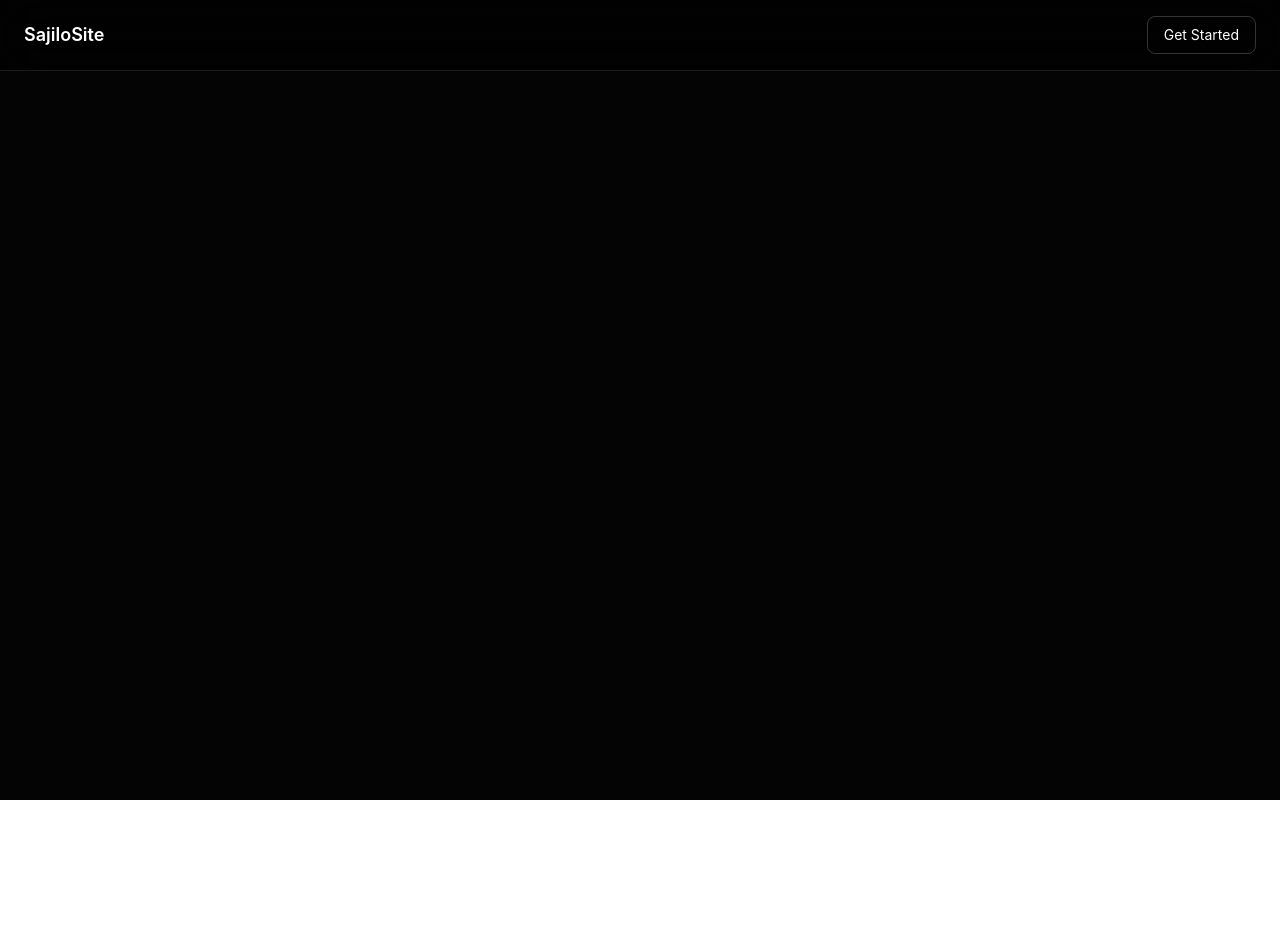
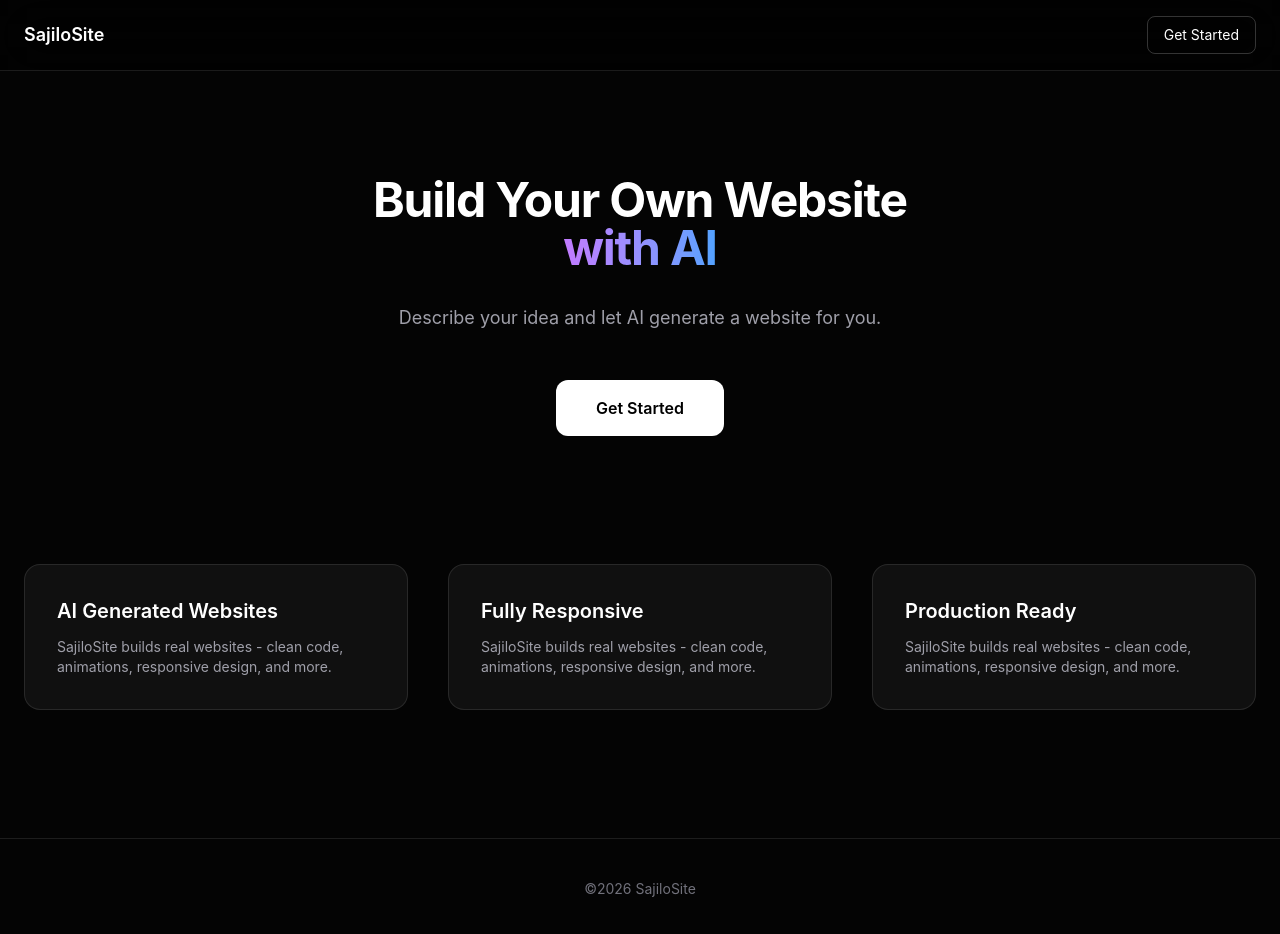
Before and after one commit to ishannkc/SajiloSite, a React (Vite) app in the folder client/: page / in a window 1280 px wide. Shown: the top 934 px of the page. Before the commit the page ends 800 px from the top, so only its background shows below. Built offline with nearby package versions, Linux system fonts and the light colour scheme.

Commit message:
initial Home page created

```diff
--- a/client/src/pages/Home.jsx
+++ b/client/src/pages/Home.jsx
@@ -1,6 +1,13 @@
 import React from 'react'
 import {motion} from 'motion/react'
 function Home() {
+
+    const hightlights = [
+            'AI Generated Websites',
+            'Fully Responsive',
+            'Production Ready',
+    ]
+
   return (
     <div className='relative min-h-screen bg-[#040404] text-white
     overflow-hidden'>
@@ -21,6 +28,47 @@ function Home() {
                 </div>
             </div>
         </motion.div>
+
+        <section className = 'pt-44 pb-32 px-6 text-center'>
+            <motion.h1
+            initial = {{opacity:0, y:40}}
+            animate = {{opacity:1, y:0}}
+            className='text-5xl md:not-first:text-7xl font-bold tracking-tight'>
+                Build Your Own Website <br />
+                <span className='bg-linear-to-r from-purple-400 to-blue-400 bg-clip-text text-transparent'>with  AI</span>
+            </motion.h1>
+            <motion.p
+            initial = {{opacity:0, y:20}}
+            animate = {{opacity:1, y:0}}
+            className='mt-8 max-w-2xl mx-auto text-zinc-400 text-lg'>
+                Describe your idea and let AI generate a website for you.
+            </motion.p>
+
+                <button className='px-10 py-4 rounded-xl bg-white text-black font-semibold hover:scale-105 transition mt-12'>Get Started</button>
+        </section>
+
+        <section className='max-w-7xl mx-auto px-6 pb-32'>
+            <div className = 'grid grid-cols-1 md:grid-cols-3 gap-10'>
+                {hightlights.map((h,i)=>(
+                    <motion.div
+                        key={i}
+                        initial = {{opacity:0, y:40}}
+                        whileInView={{opacity:1, y:0}}
+                        className='rounded-2xl bg-white/5 border border-white/10 p-8'
+                    >
+                    <h1 className='text-xl font-semibold mb-3'>{h}</h1>
+
+                    <p className= 'text-sm text-zinc-400'>
+                            SajiloSite builds real websites - clean code, animations, responsive design, and more.
+                    </p>
+                    </motion.div>
+                ))}
+            </div>
+        </section>
+
+        <footer className = 'border-t border-white/10 py-10 text-center text-sm text-zinc-500' >
+            &copy;{new Date().getFullYear()} SajiloSite
+        </footer>
     </div>
   )
 }
```
